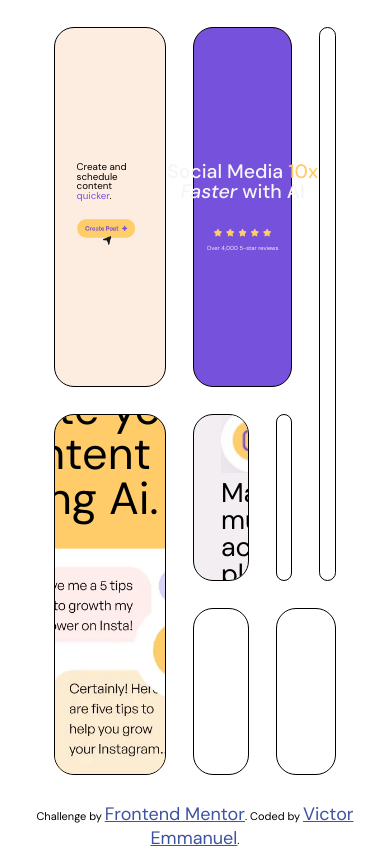
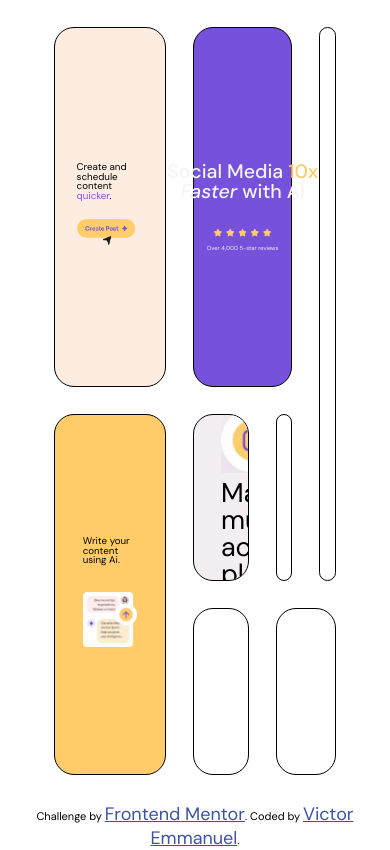
Before and after one commit to victor-web-dev/Bento-grid, a React (Vite) app: page / in a window 390 px wide. Built offline with nearby package versions, Linux system fonts and the light colour scheme.

Commit message:
change: grid-item-ai responsive font and image

```diff
--- a/src/components/Grid/Grid.style.css
+++ b/src/components/Grid/Grid.style.css
@@ -55,14 +55,14 @@
 }
 
 .grid-item-ai p {
-  font-size: 2.5rem;
+  font-size: 2.5vw;
   width: 8ch;
   line-height: 1;
   padding-bottom: 1.5rem;
 }
 
 .grid-item-ai img {
-  width: 20ch;
+  width: 14vw;
 }
 
 .grid-item-social {
```
